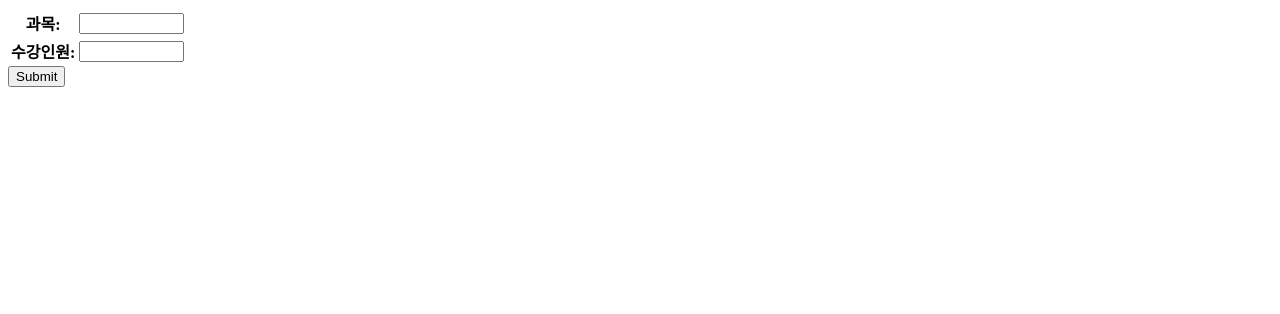
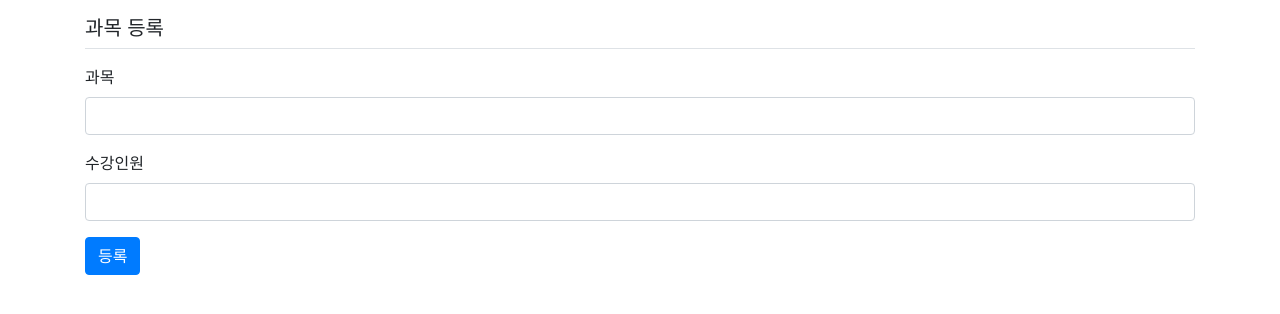
Before and after one commit to ggoreb/2022_kd3_tutorial, a Django app: page /second/course/save/ in a window 1280 px wide. Shown: the top 314 px of the page. Run offline with Django 3.2, Linux system fonts and the light colour scheme; some libraries are stand-ins or nearby versions.

Commit message:
course form widget 제거. 디자인 직접

```diff
--- a/secondapp/forms.py
+++ b/secondapp/forms.py
@@ -5,13 +5,4 @@ class CourseForm(forms.ModelForm):
 
   class Meta:
     model = Course
-    fields = ['name', 'cnt'] # id 속성은 PK 이므로 사용하지 않음
-    widgets = { # fields에 명시된 속성만 사용
-      'name': forms.TextInput(
-      attrs={'required': False, 'size': 10}),
-      'cnt': forms.TextInput(
-      attrs={'required': False, 'size': 10}),
-    }
-    labels = { # fields에 명시된 속성만 사용
-      'name': '과목', 'cnt': '수강인원'
-    }
+    fields = ['name', 'cnt']
--- a/secondapp/templates/secondapp/course_save.html
+++ b/secondapp/templates/secondapp/course_save.html
@@ -1,3 +1,30 @@
+<link rel="stylesheet"
+href="https://maxcdn.bootstrapcdn.com/bootstrap/4.5.2/css/bootstrap.min.css">
+
+<div class="container">
+  <h5 class="my-3 border-bottom pb-2">과목 등록</h5>
+  <form method="post" action="/second/course/save/" class="post-form my-3">
+    {% csrf_token %}
+
+    <div class="form-group">
+      <label for="name">과목</label>
+      <input type="text" class="form-control" name="name" id="name"
+        value="{{ form.name.value | default_if_none:'' }}">
+    </div>
+    <div class="form-group">
+      <label for="cnt">수강인원</label>
+      <input type="text" class="form-control" name="cnt" id="cnt"
+        value="{{ form.cnt.value | default_if_none:'' }}">
+    </div>
+
+    <input type="submit" value="등록" class='btn btn-primary'>
+  </form>
+</div>
+
+
+
+
+  {% comment %}
 <form action="/second/course/save/" method="post">
   {% csrf_token %}
   <table>
@@ -5,3 +32,4 @@
   </table>
   <input type="submit" value="Submit">
 </form>
+{% endcomment %}
```
Also changed, not shown: db.sqlite3.
